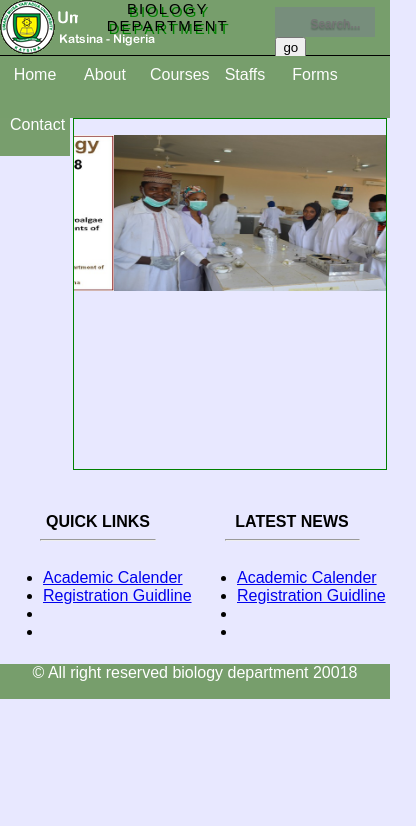
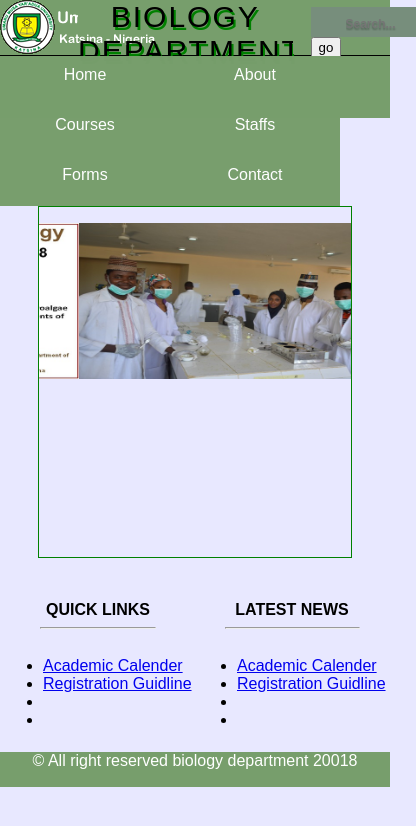
Before and after one commit to umarmsnw/group2, a plain HTML site: page index.html in a window 390 px wide. Shown: the whole page, 416 px wide, since content can reach past the window. Drawn offline with Linux system fonts and the light colour scheme.

Commit message:
responsive

```diff
--- a/style/main.css
+++ b/style/main.css
@@ -130,33 +130,33 @@ padding: 7px 0 0 18px;
 
 }
 #s{
-	width: 46%;
+	width: 55%;
 	float: left;
 	height: 30px;
 	text-align: center;
 	text-shadow: 2px 3px green;
 	text-transform: uppercase;
 	letter-spacing:2px;
-	font-size: 15px;
+	font-size: 30px;
 	background-color: #779e6c;
 
 
 }
 #t{
-	width: 28.9%;
+	width: 20%;
 	float: left;
 	height: 47px;
 	background-color: #779e6c;
 }
 #navbar li{
 	float: left;
-width: 50px;
+	width: 150px;
 }
 #search input[type= "text"]{
-  width: 50px;
+  width: 55px;
 }
 .slider{
-	min-height: 50px;
+	min-height: 55px;
 }
 
 }
```
